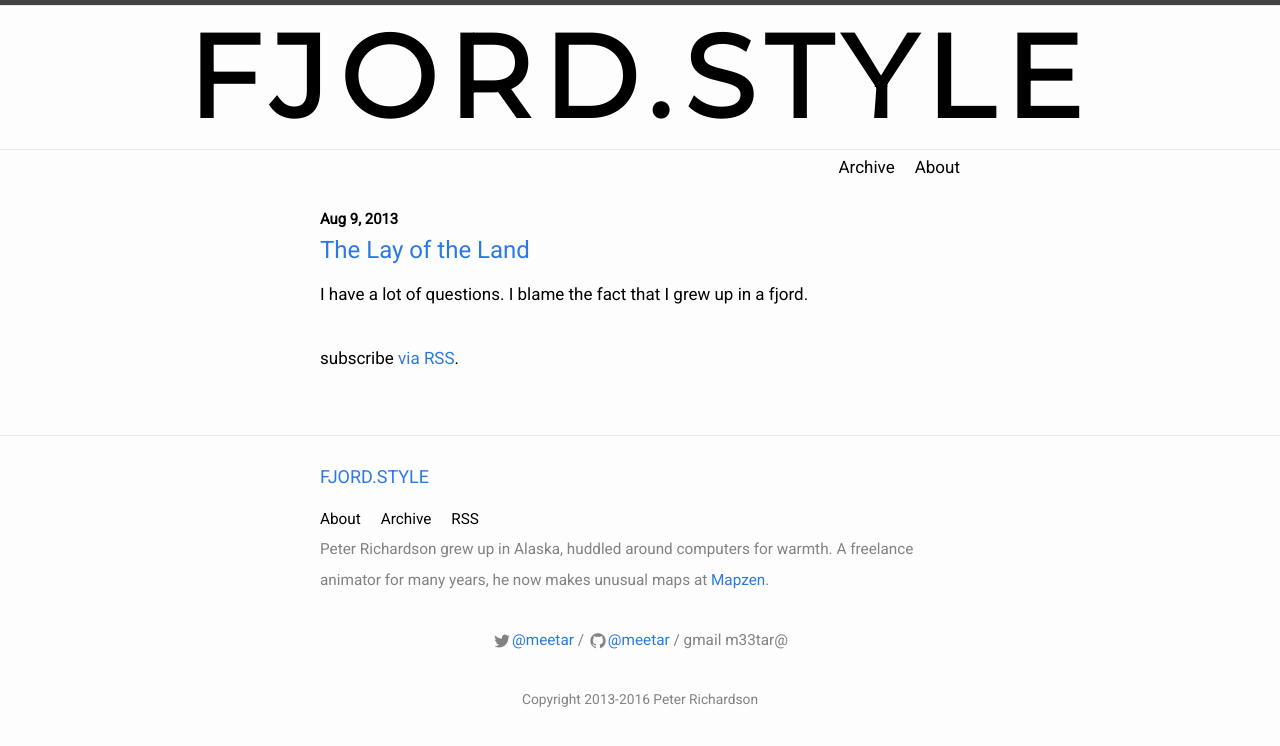
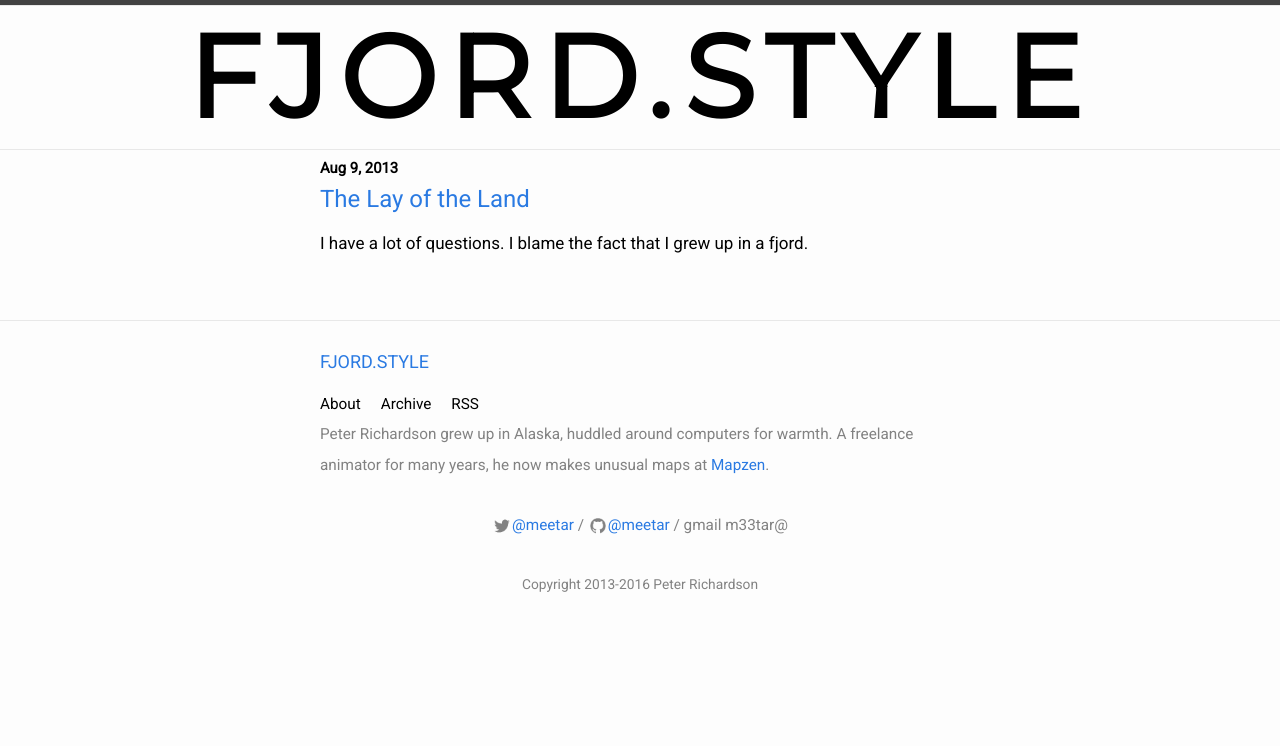
Before and after one commit to meetar/fjord.style, a Jekyll site: the page built from index.html, in a window 1280 px wide. Shown: the top 746 px of the page. Built offline with Jekyll 4.4.1, drawn with Linux system fonts in a browser that asks for light colours.

Commit message:
remove top nav

```diff
--- a/index.html
+++ b/index.html
@@ -1,15 +1,6 @@
 ---
 layout: default
 ---
-<!-- <div class="wrapper"> -->
-    <nav class="site-nav">
-        {% for my_page in site.pages %}
-          {% if my_page.title %}
-          <a class="page-link" href="{{ my_page.url | prepend: site.baseurl }}">{{ my_page.title }}</a>
-          {% endif %}
-        {% endfor %}
-    </nav>
-<!-- </div> -->
 
 <div class="home">
 
@@ -27,7 +18,4 @@ layout: default
       </li>
     {% endfor %}
   </ul>
-
-  <p class="rss-subscribe">subscribe <a href="{{ "/feed.xml" | prepend: site.baseurl }}">via RSS</a>.</p>
-
 </div>
```
